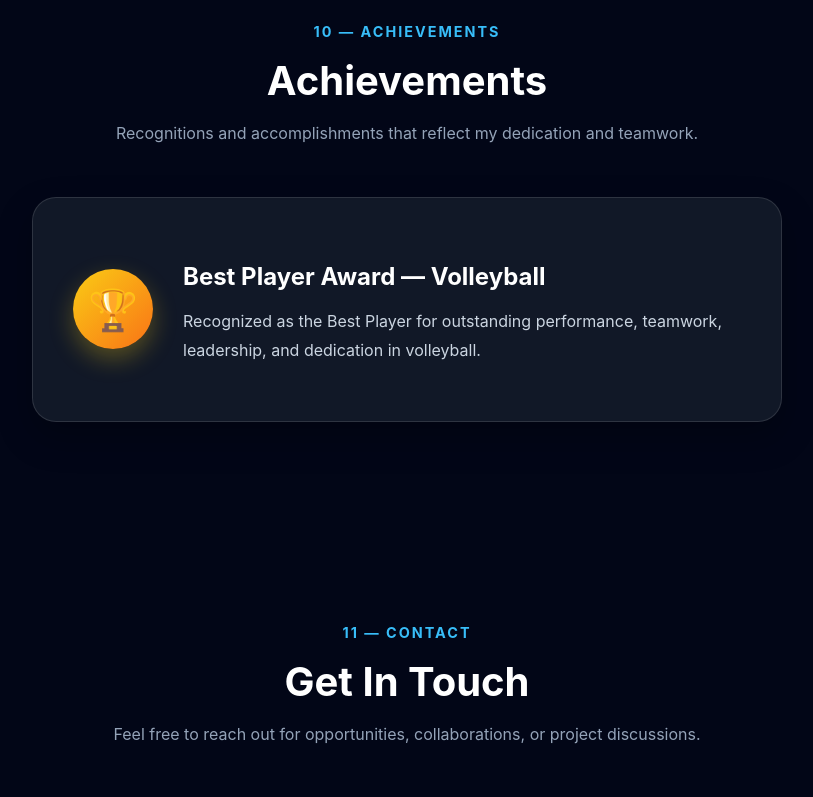
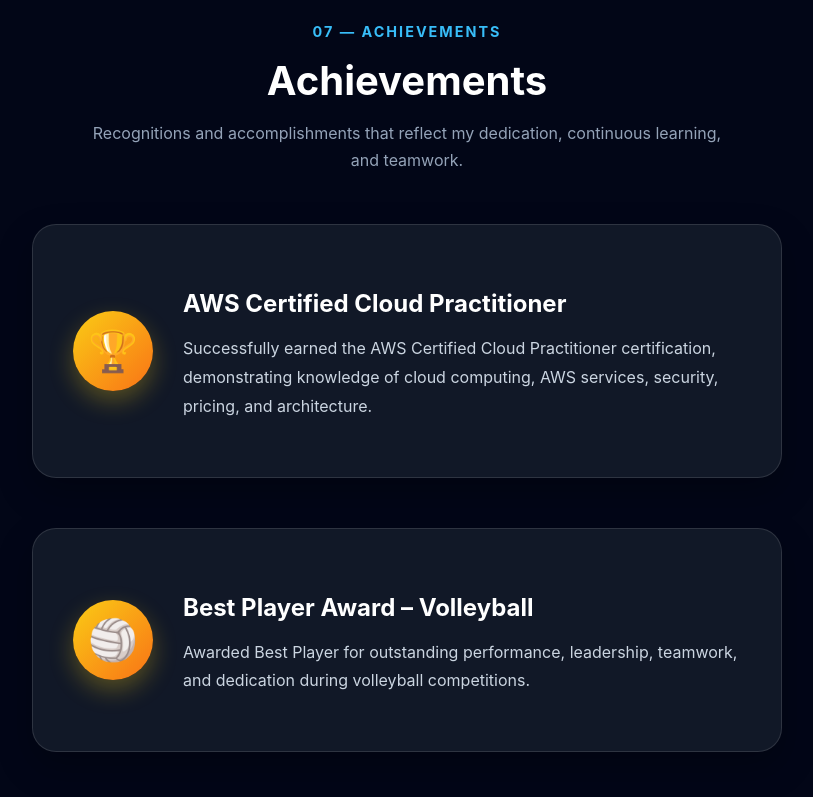
Before and after one commit to vissamsettinarendra-hub/portfolio, a React (Vite) app: page / in a window 1280 px wide. Shown: the part 6020-6817 px from the top of the page, without its empty margins (233-1046 px from the left). Built offline with nearby package versions, Linux system fonts and the light colour scheme.

Commit message:
prepare for deployment.

```diff
--- a/src/components/Achievements/Achievements.jsx
+++ b/src/components/Achievements/Achievements.jsx
@@ -9,17 +9,19 @@
         <div className="section-head">
 
           <span className="eyebrow">
-            10 — Achievements
+            07 — Achievements
           </span>
 
           <h2>Achievements</h2>
 
           <p>
-            Recognitions and accomplishments that reflect my dedication and teamwork.
+            Recognitions and accomplishments that reflect my dedication,
+            continuous learning, and teamwork.
           </p>
 
         </div>
 
+        <div className="achievement-grid">
 
           <div className="achievement-card">
 
@@ -27,17 +29,41 @@
               🏆
             </div>
 
+            <div className="achievement-content">
+
+              <h3>
+                AWS Certified Cloud Practitioner
+              </h3>
+
+              <p>
+                Successfully earned the AWS Certified Cloud Practitioner
+                certification, demonstrating knowledge of cloud computing,
+                AWS services, security, pricing, and architecture.
+              </p>
+
+            </div>
+
+          </div>
+
+          <div className="achievement-card">
+
+            <div className="achievement-icon">
+              🏐
+            </div>
 
             <div className="achievement-content">
 
               <h3>
-              Best Player Award — Volleyball
+                Best Player Award – Volleyball
               </h3>
 
               <p>
-              Recognized as the Best Player for outstanding performance,
-              teamwork, leadership, and dedication in volleyball.
+                Awarded Best Player for outstanding performance,
+                leadership, teamwork, and dedication during
+                volleyball competitions.
               </p>
+
+            </div>
 
           </div>
 
```
Lines whose indentation alone changed are shown as unchanged.
